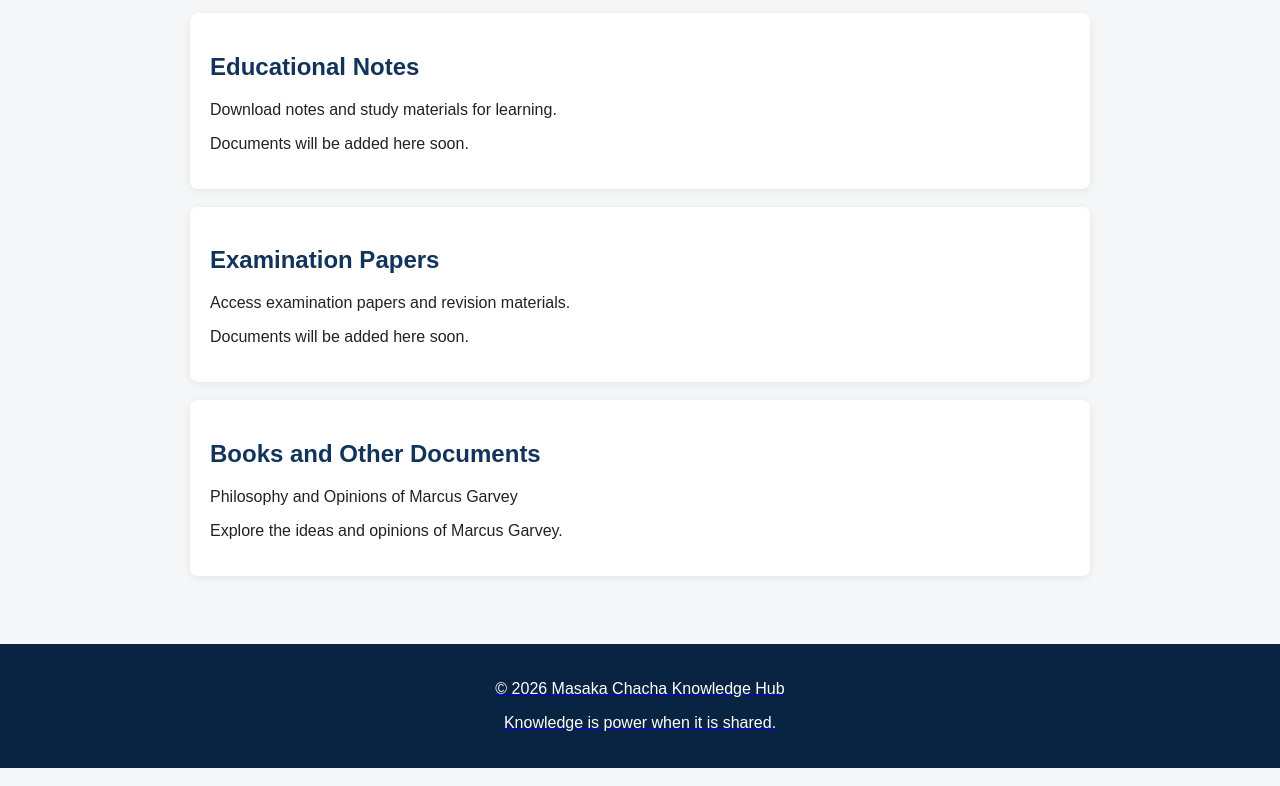
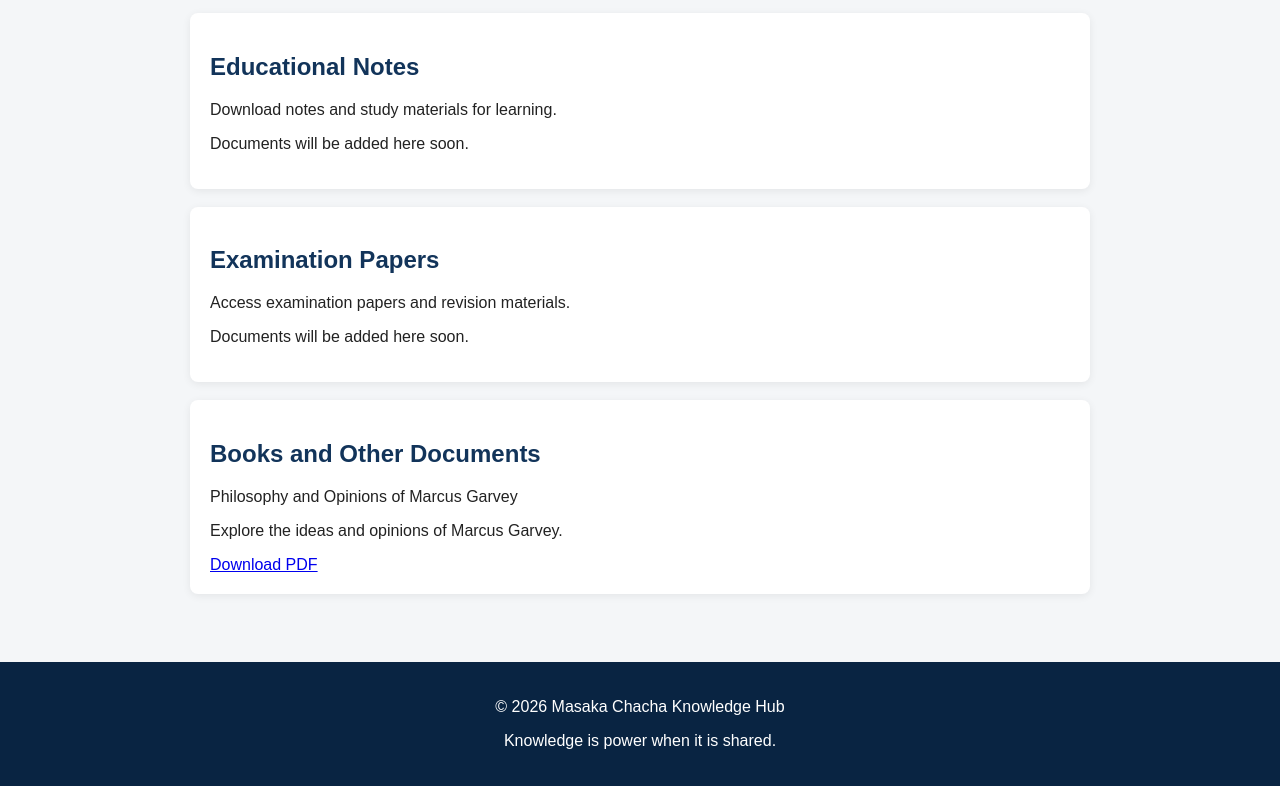
Before and after one commit to masakachacha/masaka-chacha-knowledge-hub, a plain HTML site: page downloads.html in a window 1280 px wide. Shown: the part 411-1197 px from the top of the page. Drawn offline with Linux system fonts and the light colour scheme.

Commit message:
Add download link for Marcus Garvey's book PDF

```diff
--- a/downloads.html
+++ b/downloads.html
@@ -106,6 +106,8 @@
     <p>Philosophy and Opinions of Marcus Garvey</p>
     <p>Explore the ideas and opinions of Marcus Garvey.</p>
     <a href="pdfs/books/Philosophy_and_Opinions_of_Marcus_Garvey_JPAS_Journal_of_Pan_PDFDrive.pdf" download>
+    Download PDF
+</a>
 </div>
 </main>
 
```
